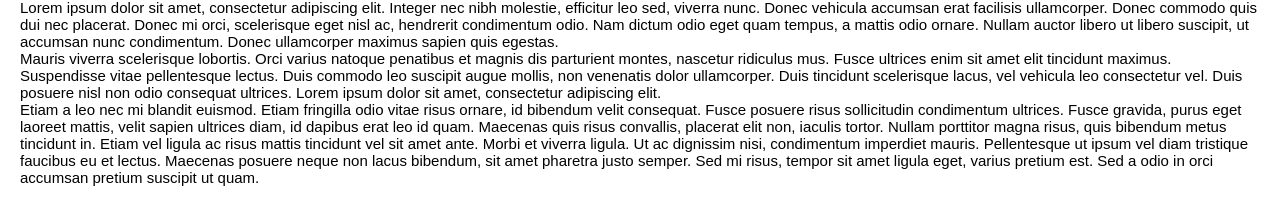
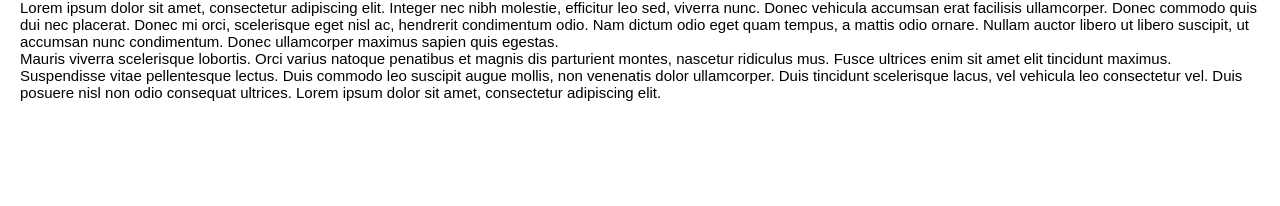
Before and after one commit to carlba/website-hero, a plain HTML site: page index.html in a window 1280 px wide. Shown: the part 821-1027 px from the top of the page. After the commit the page ends 942 px from the top, so only its background shows below. Drawn offline with Linux system fonts and the light colour scheme.

Commit message:
Remove text paragrap

```diff
--- a/index.html
+++ b/index.html
@@ -42,21 +42,6 @@
         consectetur vel. Duis posuere nisl non odio consequat ultrices. Lorem
         ipsum dolor sit amet, consectetur adipiscing elit.
       </p>
-
-      <p>
-        Etiam a leo nec mi blandit euismod. Etiam fringilla odio vitae risus
-        ornare, id bibendum velit consequat. Fusce posuere risus sollicitudin
-        condimentum ultrices. Fusce gravida, purus eget laoreet mattis, velit
-        sapien ultrices diam, id dapibus erat leo id quam. Maecenas quis risus
-        convallis, placerat elit non, iaculis tortor. Nullam porttitor magna
-        risus, quis bibendum metus tincidunt in. Etiam vel ligula ac risus
-        mattis tincidunt vel sit amet ante. Morbi et viverra ligula. Ut ac
-        dignissim nisi, condimentum imperdiet mauris. Pellentesque ut ipsum vel
-        diam tristique faucibus eu et lectus. Maecenas posuere neque non lacus
-        bibendum, sit amet pharetra justo semper. Sed mi risus, tempor sit amet
-        ligula eget, varius pretium est. Sed a odio in orci accumsan pretium
-        suscipit ut quam.
-      </p>
     </main>
   </body>
 </html>
```
